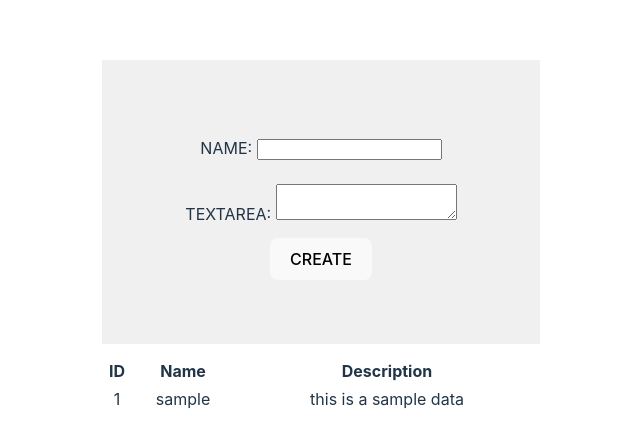
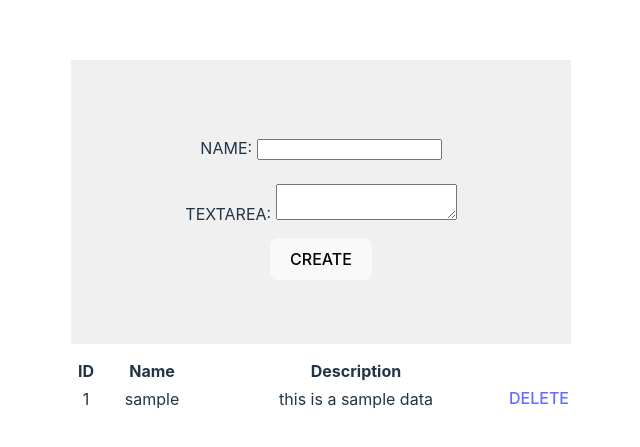
Before and after one commit to shunyama/vite-task-app, a Vue app: page / in a window 1280 px wide. Shown: the part 163-610 px from the top of the page, without its empty margins (319-959 px from the left). Built offline with nearby package versions, Linux system fonts and the light colour scheme.

Commit message:
task の削除に対応

```diff
--- a/src/components/Task.vue
+++ b/src/components/Task.vue
@@ -1,9 +1,11 @@
 <script setup lang="ts">
 import { reactive } from 'vue';
 import useAddTask from '../store/Task/actions/useAddTask';
+import useDestroyTask from '../store/Task/actions/useDestroyTask';
 import useGetAllTasks from '../store/Task/selectors/useGetAllTasks';
 
 const addTask = useAddTask();
+const destroyTask = useDestroyTask();
 const allTasks = useGetAllTasks();
 
 const newTask = reactive({
@@ -31,11 +33,13 @@ const newTask = reactive({
       <th class="th-id">ID</th>
       <th class="th-name">Name</th>
       <th class="th-desc">Description</th>
+      <th class="th-destroy"></th>
     </tr>
     <tr v-for="task in allTasks" :key="task.id">
       <td>{{ task.id }}</td>
       <td>{{ task.name }}</td>
       <td>{{ task.desc }}</td>
+      <a class="delete-link" @click="destroyTask(task.id)">DELETE</a>
     </tr>
   </table>
 </template>
@@ -68,6 +72,10 @@ const newTask = reactive({
   .th-desc {
     width: 300px;
   }
+
+  .delete-link {
+    cursor: pointer;
+  }
 }
 
 </style>
--- a/src/store/Task/actions/useAddTask.ts
+++ b/src/store/Task/actions/useAddTask.ts
@@ -1,11 +1,12 @@
-import { useTaskStore, TaskType } from '../index';
+import { useTaskStore } from '../index';
 
 
 export default () => {
   const taskStore = useTaskStore();
 
   return (obj: { name: string, desc: string }) => {
-    const newId = taskStore?.data.length + 1;
+    const last = taskStore?.data.slice(-1)[0];
+    const newId =  last ? last.id + 1 : 1;
     const newData = {
       id: newId,
       name: obj.name,
--- /dev/null
+++ b/src/store/Task/actions/useDestroyTask.ts
@@ -0,0 +1,12 @@
+import { useTaskStore } from '../index';
+
+
+export default () => {
+  const taskStore = useTaskStore();
+
+  return (id: number) => {
+    taskStore?.data.forEach((task, i) => {
+      if (task.id === id) taskStore?.data.splice(i, 1);
+    });
+  }
+}
```
